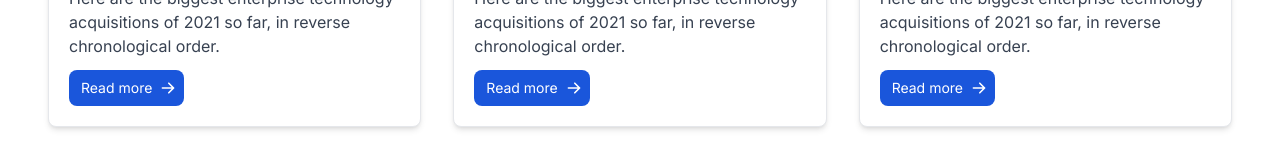
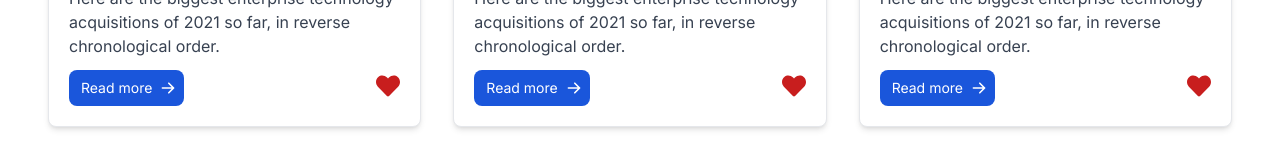
Before and after one commit to Somanyu/movieapp, a React (Create React App) app: page / in a window 1280 px wide. Shown: the part 729-886 px from the top of the page. Built offline with nearby package versions, Linux system fonts and the light colour scheme.

Commit message:
💄 Included react-icons/fa

```diff
--- a/src/App.js
+++ b/src/App.js
@@ -28,13 +28,11 @@ function App() {
 
       <div className='container my-12 mx-auto px-4 md:px-12'>
         <div className='flex flex-wrap justify-center -mx-1 lg:-mx-4'>
-
           <Card />
           <Card />
           <Card />
           <Card />
           <Card />
-
         </div>
       </div>
     </div>
--- a/src/components/Card.js
+++ b/src/components/Card.js
@@ -1,4 +1,6 @@
 import React from "react";
+import { FaHeart } from 'react-icons/fa'
+
 const Card = () => {
     return (
         <div className="my-1 px-1 w-full md:w-1/2 lg:my-4 lg:px-4 lg:w-1/3">
@@ -11,10 +13,20 @@ const Card = () => {
                         <h5 class="font-karla mb-2 text-2xl font-bold tracking-tight text-gray-900 dark:text-white">Noteworthy technology acquisitions 2021</h5>
                     </a>
                     <p class="font-inter mb-3 font-normal text-gray-700 dark:text-gray-400">Here are the biggest enterprise technology acquisitions of 2021 so far, in reverse chronological order.</p>
-                    <a href="/" class="font-inter inline-flex items-center py-2 px-3 text-sm font-medium text-center text-white bg-blue-700 rounded-lg hover:bg-blue-800 focus:ring-4 focus:outline-none focus:ring-blue-300 dark:bg-blue-600 dark:hover:bg-blue-700 dark:focus:ring-blue-800">
-                        Read more
-                        <svg aria-hidden="true" class="ml-2 -mr-1 w-4 h-4" fill="currentColor" viewBox="0 0 20 20" xmlns="http://www.w3.org/2000/svg"><path fill-rule="evenodd" d="M10.293 3.293a1 1 0 011.414 0l6 6a1 1 0 010 1.414l-6 6a1 1 0 01-1.414-1.414L14.586 11H3a1 1 0 110-2h11.586l-4.293-4.293a1 1 0 010-1.414z" clip-rule="evenodd"></path></svg>
-                    </a>
+                    <div className='container flex justify-between'>
+                        <div>
+                            <a href="/" class="font-inter inline-flex items-center py-2 px-3 text-sm font-medium text-center text-white bg-blue-700 rounded-lg hover:bg-blue-800 focus:ring-4 focus:outline-none focus:ring-blue-300 dark:bg-blue-600 dark:hover:bg-blue-700 dark:focus:ring-blue-800">
+                                Read more
+                                <svg aria-hidden="true" class="ml-2 -mr-1 w-4 h-4" fill="currentColor" viewBox="0 0 20 20" xmlns="http://www.w3.org/2000/svg"><path fill-rule="evenodd" d="M10.293 3.293a1 1 0 011.414 0l6 6a1 1 0 010 1.414l-6 6a1 1 0 01-1.414-1.414L14.586 11H3a1 1 0 110-2h11.586l-4.293-4.293a1 1 0 010-1.414z" clip-rule="evenodd"></path></svg>
+                            </a>
+                        </div>
+                        <div>
+                            <button>
+                                <FaHeart className="text-red-700 hover:text-red-800 text-2xl mt-1" />
+                            </button>
+                            {/* <button type="button" class="text-red-700 hover:text-white border border-red-700 hover:bg-red-800 focus:ring-4 focus:outline-none focus:ring-red-300 font-medium rounded-lg text-sm px-5 py-2.5 text-center mr-2 mb-2 dark:border-red-500 dark:text-red-500 dark:hover:text-white dark:hover:bg-red-600 dark:focus:ring-red-900 font-inter">Favourites</button> */}
+                        </div>
+                    </div>
                 </div>
             </div>
         </div>
```
